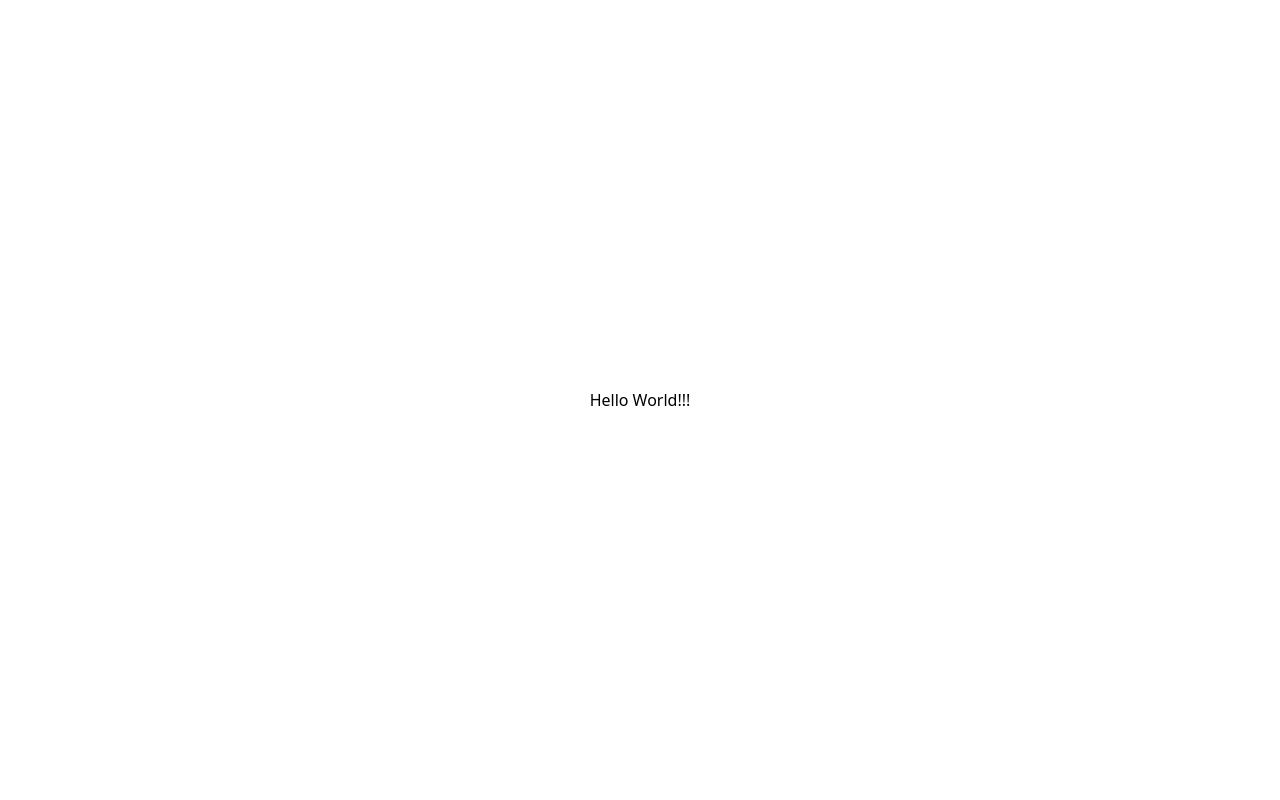
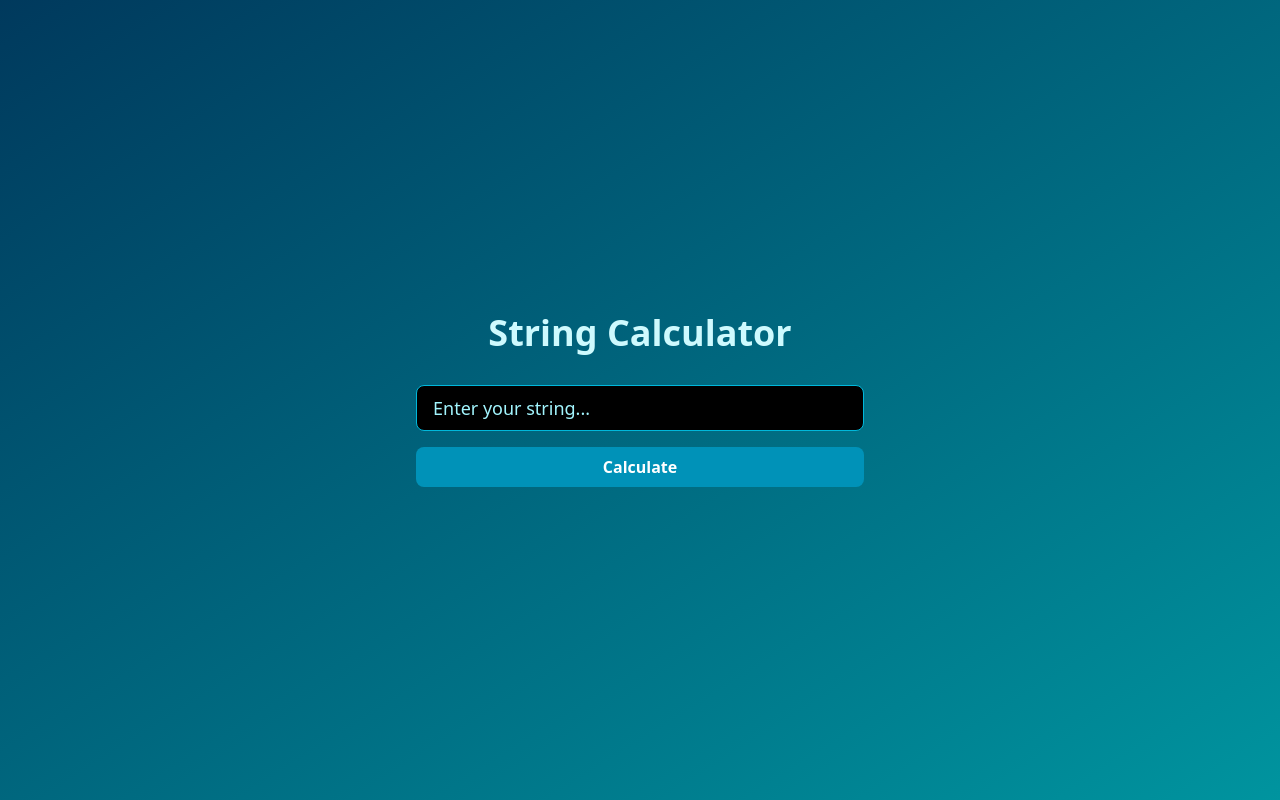
Before and after one commit to Tauqeer-Ahmed-99/String-Calculator-TS, a React (Vite) app: page / in a window 1280 px wide. Built offline with nearby package versions, Linux system fonts and the light colour scheme.

Commit message:
added: String calculator Component and its UI tests

```diff
--- a/src/components/StringCalculator.tsx
+++ b/src/components/StringCalculator.tsx
@@ -1,7 +1,66 @@
+import { useEffect, useState } from "react";
+
 const StringCalculator = () => {
+  const [input, setInput] = useState("");
+  const [result, setResult] = useState<number | null>(null);
+  const [gradientColors, setGradientColors] = useState(["#001f3f", "#00458b"]);
+
+  useEffect(() => {
+    // load new graient colors on each load
+    setGradientColors([
+      `hsl(${200 + Math.random() * 40}, 100%, ${10 + Math.random() * 15}%)`,
+      `hsl(${180 + Math.random() * 40}, 100%, ${20 + Math.random() * 15}%)`,
+    ]);
+  }, []);
+
+  const handleCalculate = () => {
+    // Placeholder for calculation logic
+    setResult(0); // Replace with actual calculation
+  };
+
   return (
-    <div className="h-screen w-screen flex justify-center items-center">
-      <h1 data-testid="main-heading">Hello World!!!</h1>
+    <div
+      className="min-h-screen flex flex-col items-center justify-center p-4"
+      style={{
+        background: `linear-gradient(to bottom right, ${gradientColors[0]}, ${gradientColors[1]})`,
+        transition: "background 3s ease",
+      }}
+    >
+      <h1
+        data-testid="main-heading"
+        className="text-4xl font-bold mb-8 text-cyan-100"
+      >
+        String Calculator
+      </h1>
+      <div className="w-full max-w-md">
+        <input
+          data-testid="main-input"
+          type="text"
+          value={input}
+          onChange={(e) => setInput(e.target.value)}
+          className="w-full px-4 py-2 rounded-lg mb-4 text-lg bg-black bg-opacity-30 text-white placeholder-cyan-200 placeholder-opacity-70 border border-cyan-500 border-opacity-30 focus:outline-none focus:border-opacity-100"
+          placeholder="Enter your string..."
+        />
+        <button
+          data-testid="calculate-btn"
+          onClick={handleCalculate}
+          className="w-full bg-cyan-600 hover:bg-cyan-700 text-white font-bold py-2 px-4 rounded-lg transition duration-300 ease-in-out transform hover:scale-105"
+          disabled={false}
+        >
+          Calculate
+        </button>
+        {result !== null && (
+          <div
+            data-testid="results"
+            className="mt-6 p-4 bg-black bg-opacity-30 rounded-lg border border-cyan-500 border-opacity-30"
+          >
+            <h2 className="text-2xl font-semibold text-cyan-100 mb-2">
+              Result:
+            </h2>
+            <p className="text-xl text-white">{result}</p>
+          </div>
+        )}
+      </div>
     </div>
   );
 };
```
Also changed, not shown: 1 other file (tests, documents, lock files or other folders).
